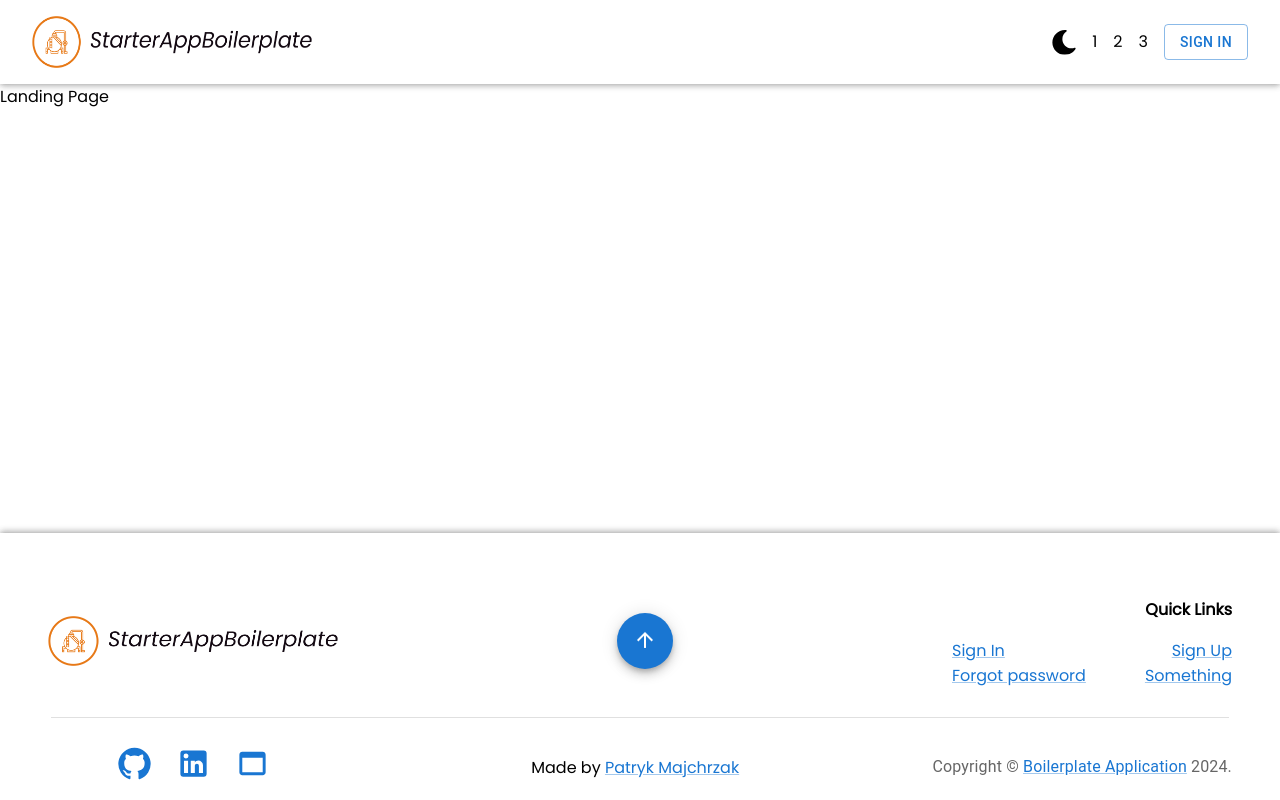
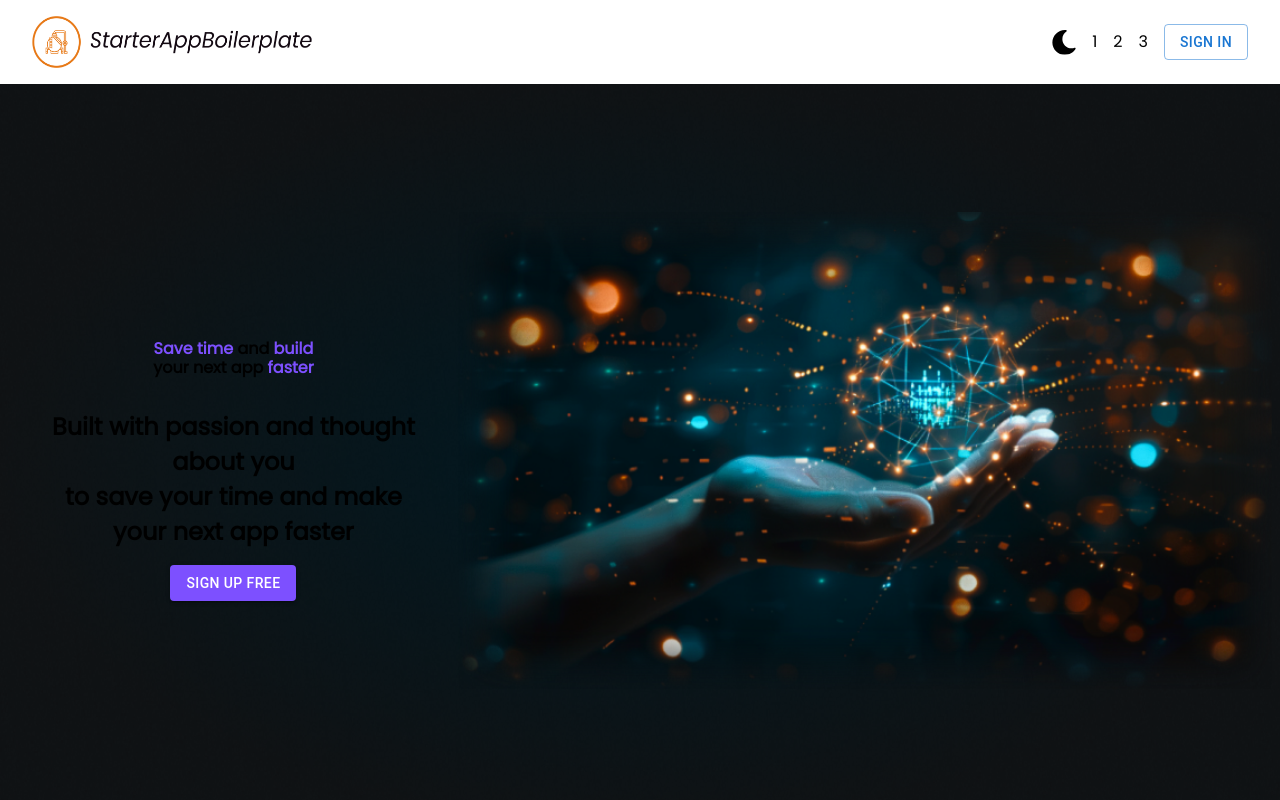
Before and after one commit to PatrykMajchrzakDev/StarterAppBolierplate, a React (Vite) app in the folder frontend/: page / in a window 1280 px wide. Shown: the top 800 px of the page. Built offline with nearby package versions, Linux system fonts and the light colour scheme; no server answers; what react-query-auth would draw is missing.

Commit message:
Added route to landing page

```diff
--- a/frontend/src/app/routes/Landing.tsx
+++ b/frontend/src/app/routes/Landing.tsx
@@ -1,5 +1,11 @@
+import LandingHero from "@/components/Layout/Hero/LandingHero/LandingHero";
+
 const Landing = () => {
-  return <div>Landing Page</div>;
+  return (
+    <>
+      <LandingHero />
+    </>
+  );
 };
 
 export default Landing;
```
